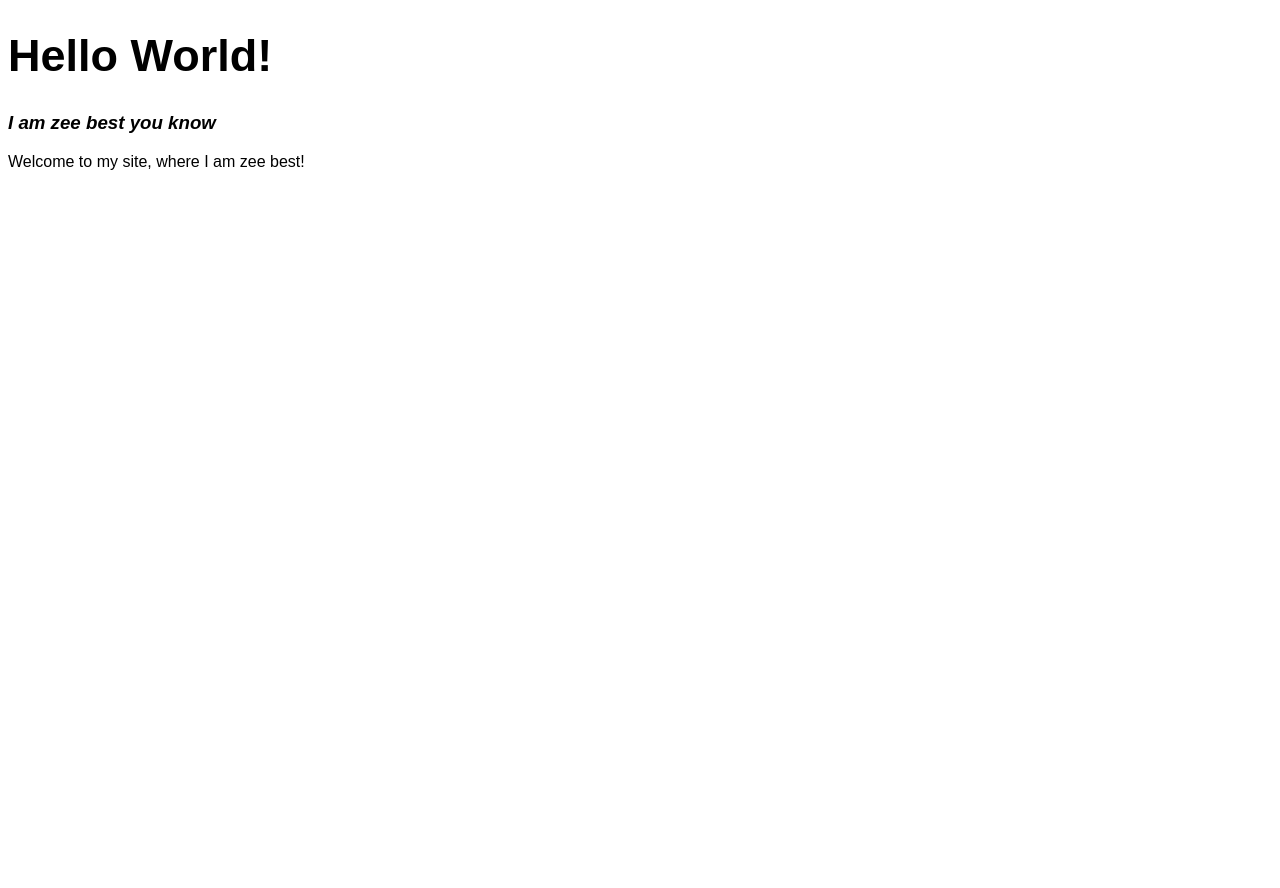
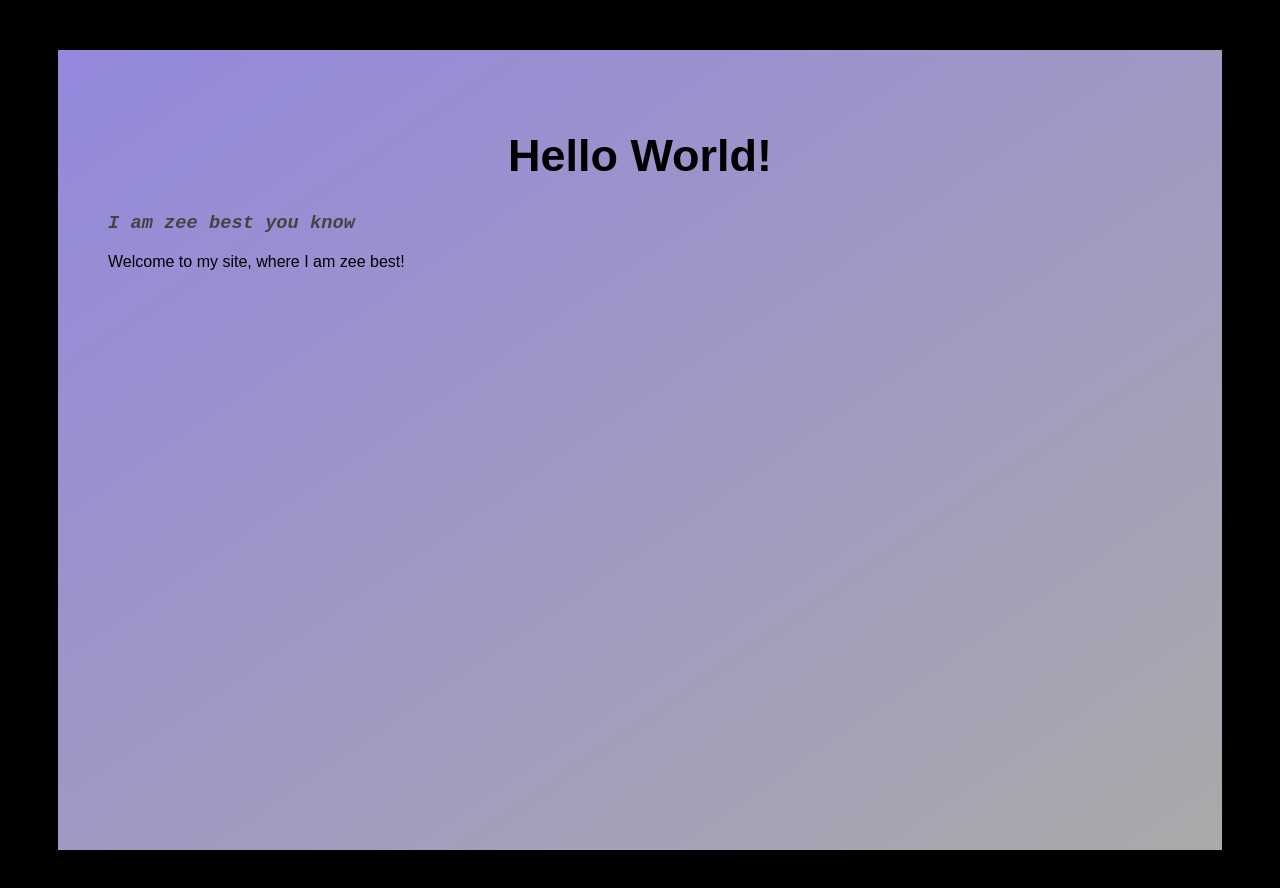
Before and after one commit to you741/you741.github.io, a plain HTML site: page index.html in a window 1280 px wide. Before the commit the page ends 800 px from the top, so only its background shows below. Drawn offline with Linux system fonts and the light colour scheme.

Commit message:
A WHOLE NEW LOOK
Some fancy css dayum

```diff
--- a/index.html
+++ b/index.html
@@ -1,22 +1,14 @@
 <!DOCTYPE html>
 <html>
 <head>
-  <title>YOU ALL SUCK</title>
-  <style>
-    body{
-      font-family: Arial, Verdana, sans-serif;
-    }
-    h1{
-      font-size:45px;
-    }
-    h2{
-      color:#999999;
-    }
-  </style>
+  <title>Velcome to my site - Home</title>
+  <link href = "maindesign.css" type = "text/css" rel = "stylesheet" />
 </head>
   <body>
-    <h1>Hello World!</h1>
-    <h3><em>I am zee best you know</em></h3>
-    <p>Welcome to my site, where I am zee best!</p>
+  	<div class = "wrapper">
+		<h1>Hello World!</h1>
+		<h3>I am zee best you know</h3>
+		<p>Welcome to my site, where I am zee best!</p>
+	</div>
   </body>
 </html>
--- /dev/null
+++ b/maindesign.css
@@ -0,0 +1,28 @@
+body{
+      font-family: Arial, Verdana, sans-serif;
+	  height:100%;
+	  background:#000;
+    }
+div.wrapper{
+		background:#9388DD;
+		background:linear-gradient(to bottom right,#9388DD,#AAAAAA);
+	  	background-repeat:no-repeat;
+		height:100%;
+		min-height:700px;
+		margin:50px;
+		padding:50px;
+	}
+div #header{
+		width: 100%;
+		height: 100px;
+		background:blue;
+	}
+h1{
+      font-size:45px;
+	  text-align:center;
+    }
+h2,h3{
+	  font-family:"Courier New", Courier, monospace;
+      color:#444;
+	  font-style:italic;
+    }
```
